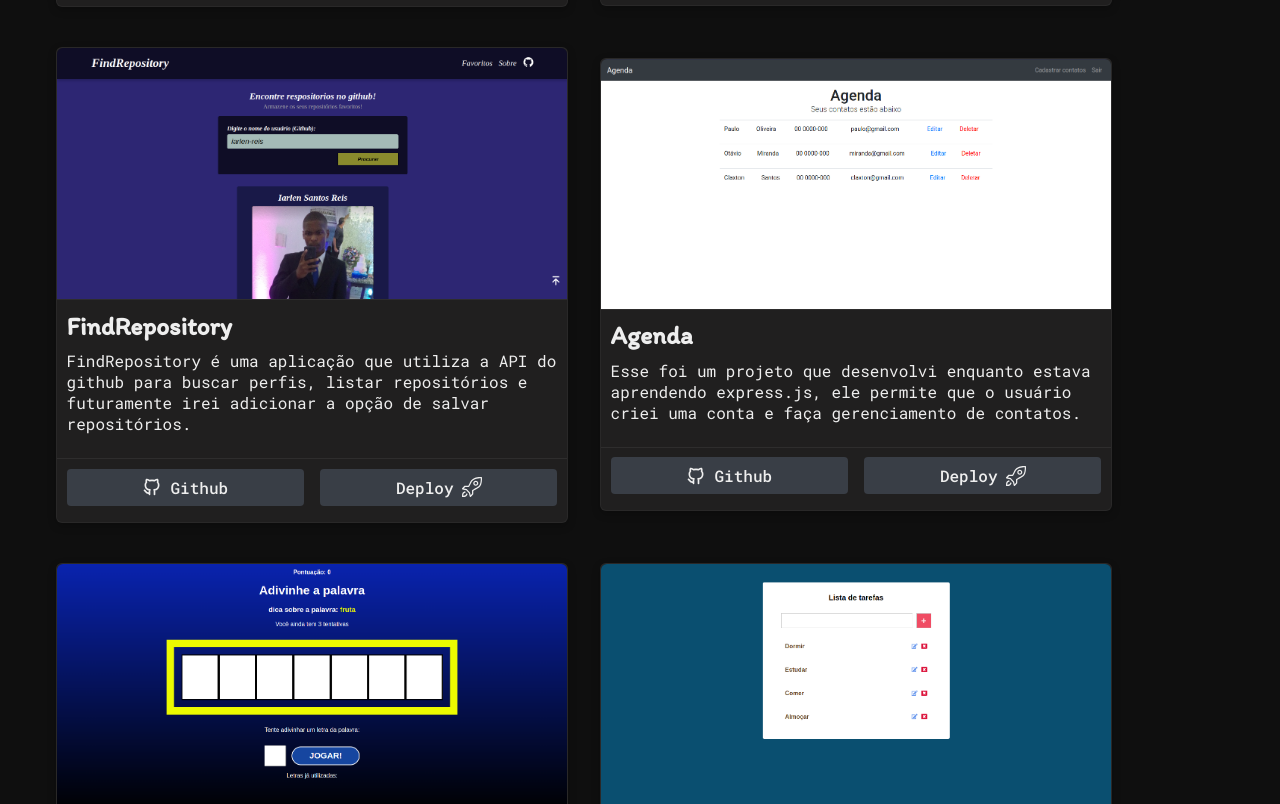
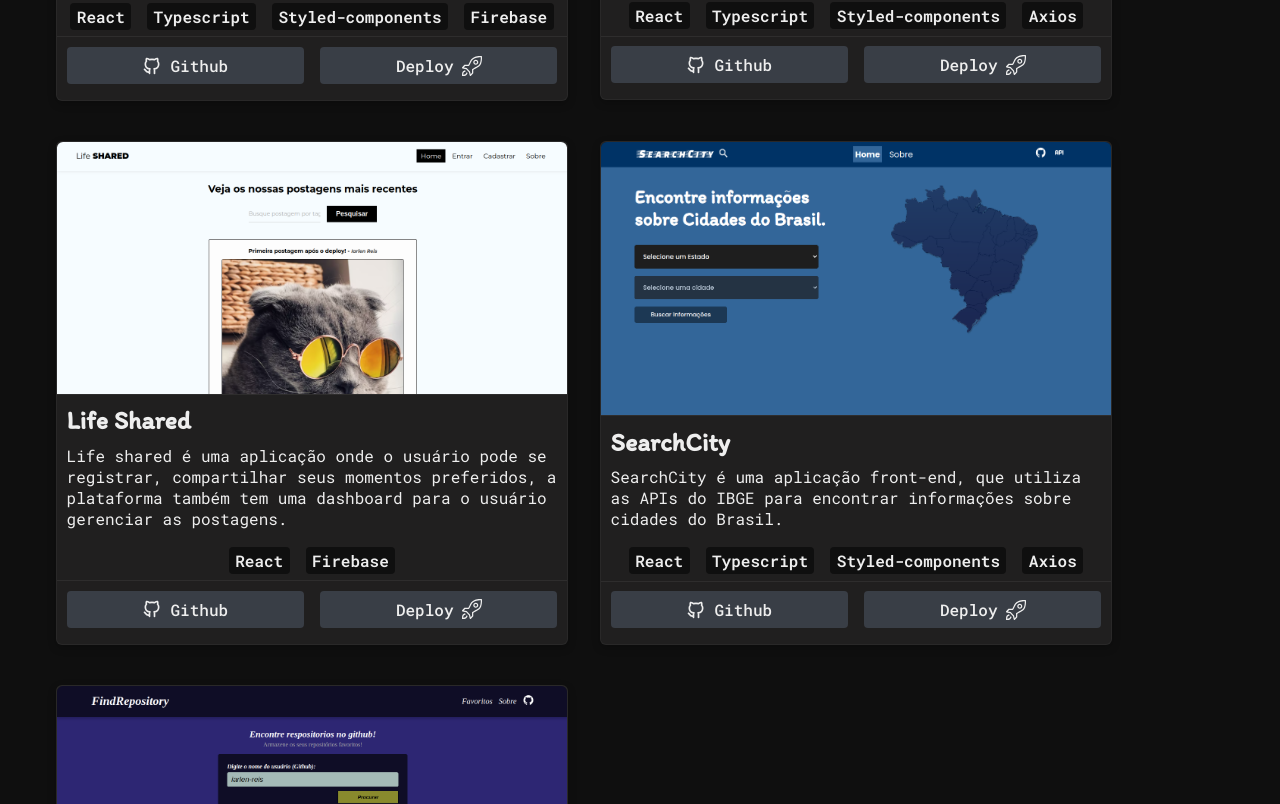
Before and after one commit to iarlen-reis/Meu-Portfolio, a React (Vite) app: page /projetos in a window 1280 px wide. Shown: the part 616-1420 px from the top of the page. Built offline with nearby package versions, Linux system fonts and the light colour scheme.

Commit message:
refactor: Removendo projetos : React Gram, TodoList, Agenda e SecrectWord da pagina Project.

```diff
--- a/src/Pages/Project/Project.jsx
+++ b/src/Pages/Project/Project.jsx
@@ -11,18 +11,40 @@ import ProjectCard from "../../components/ProjectCard/ProjectCard";
 
 import LifeSharedImage from "/projects/image-life-shared.png";
 import FetchGithubImage from "/projects/image-fetch-github.png";
-import ReactGramImage from "/projects/image-reactgram.png";
-import AgendaImage from "/projects/image-agenda.png";
-import TodoListImage from "/projects/image-todolist.png";
-import SecretWordImage from "/projects/image-secretWord.png";
+import SearchCityImage from "/projects/image-search-city.png";
+import RickAndMortyImage from "/projects/image-rick-and-morty.png";
+import BarberShopImage from "/projects/image-barbershop.png";
 
 const Project = () => {
   return (
     <ProjectStyledContainer>
       <ContainerStyled>
-        <ProjectDecriptionStyled>Meus projetos</ProjectDecriptionStyled>
+        <ProjectDecriptionStyled>
+          <h1>Meus projetos</h1>
+          <p>Esses são meus principais projetos.</p>
+        </ProjectDecriptionStyled>
         <ProjectsCardContainerStyled>
-          {/* 1 Life Shared */}
+          {/* BarberShop */}
+          <ProjectCard
+            Image={BarberShopImage}
+            Title="BarberShop"
+            Description="BarberShop é uma aplicação para gerenciamento de barbearia,
+            ela possui autenticação e integração com Google Firebase."
+            Github="https://github.com/iarlen-reis/BarberShop"
+            Deploy="https://barbershop.iarlenreis.com.br/"
+            techs={["React", "Typescript", "Styled-components", "Firebase"]}
+          />
+          {/* RickAndMorty */}
+          <ProjectCard
+            Image={RickAndMortyImage}
+            Title="RickAndMorty"
+            Description="RickAndMory é uma aplicação que utiliza a API do RickAndMortyAPI
+            para encontrar informações sobre os personagens."
+            Github="https://github.com/iarlen-reis/RickAndMorty"
+            Deploy="https://rick-and-morty.iarlenreis.com.br/"
+            techs={["React", "Typescript", "Styled-components", "Axios"]}
+          />
+          {/* Life Shared */}
           <ProjectCard
             Image={LifeSharedImage}
             Title="Life Shared"
@@ -31,19 +53,19 @@ const Project = () => {
             dashboard para o usuário gerenciar as postagens."
             Github="https://github.com/iarlen-reis/Life-Shared"
             Deploy="https://www.life-shared.iarlenreis.com.br/"
+            techs={["React", "Firebase"]}
           />
-
-          {/* 2 ReactGram */}
+          {/* SearchCity */}
           <ProjectCard
-            Image={ReactGramImage}
-            Title="ReactGram"
-            Description="ReatGram é um clone do instagram, utilizando reactJs. Ela possui as funcionalidades
-            de login, cadastro,  visualizar perfil, publicar imagens, curtir e comentar."
-            Github="https://github.com/iarlen-reis/ReactGram-frontend"
-            Deploy="https://reactgram.iarlenreis.com.br/"
+            Image={SearchCityImage}
+            Title="SearchCity"
+            Description="SearchCity é uma aplicação front-end, que utiliza as APIs
+            do IBGE para encontrar informações sobre cidades do Brasil."
+            Github="https://github.com/iarlen-reis/SearchCity"
+            Deploy="https://search-city.iarlenreis.com.br/"
+            techs={["React", "Typescript", "Styled-components", "Axios"]}
           />
-
-          {/* 3 FindRepository */}
+          {/* FindRepository */}
           <ProjectCard
             Image={FetchGithubImage}
             Title="FindRepository"
@@ -52,37 +74,11 @@ const Project = () => {
             salvar repositórios."
             Github="https://github.com/iarlen-reis/FetchGitHub"
             Deploy="https://www.fetch-github.iarlenreis.com.br/"
+            techs={["React", "Styled-components", "Axios"]}
+
           />
 
-          {/* 4 Agenda */}
-          <ProjectCard
-            Image={AgendaImage}
-            Title="Agenda"
-            Description="Esse foi um projeto que desenvolvi enquanto estava aprendendo
-            express.js, ele permite que o usuário criei uma conta e faça gerenciamento de contatos."
-            Github="https://github.com/iarlen-reis/Agenda"
-            Deploy="https://agenda.iarlenreis.com.br/"
-          />
 
-          {/* 5 SecretWord */}
-          <ProjectCard
-            Image={SecretWordImage}
-            Title="Secret Word"
-            Description="Foi um projeto desenvolvido quando estava apredendo ReactJs,
-            ele é um jogo classico de Forca, onde aprendi props do reactJs."
-            Github="https://github.com/iarlen-reis/SecretWord"
-            Deploy="https://secret-word.iarlenreis.com.br/"
-          />
-
-          {/* 6 TodoList */}
-          <ProjectCard
-            Image={TodoListImage}
-            Title="TodoList"
-            Description="TodoList foi um projeto que fiz quando estava aprendendo reactJs,
-            ele foi feito utilizando react usando classes ao invés de componentes."
-            Github="https://github.com/iarlen-reis/TodoList-React"
-            Deploy="https://todolist-react.iarlenreis.com.br/"
-          />
         </ProjectsCardContainerStyled>
       </ContainerStyled>
     </ProjectStyledContainer>
```
